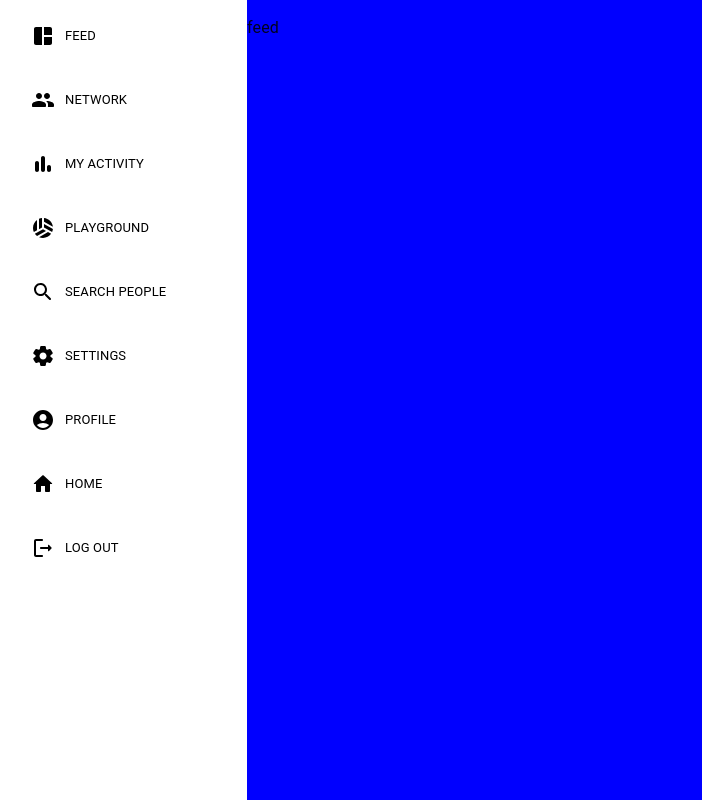
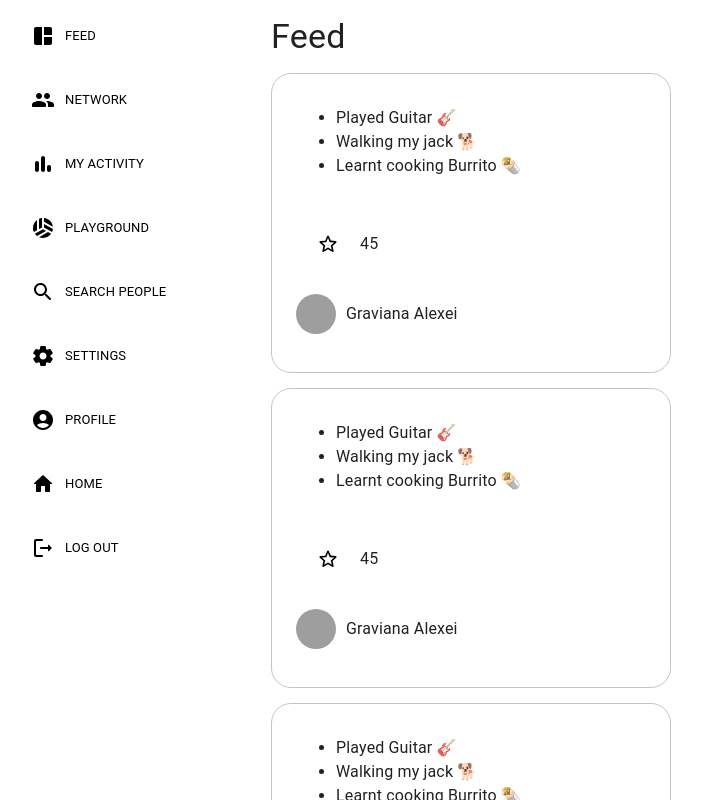
Before and after one commit to Arun89-crypto/SW-E11, a React (Create React App) app in the folder client/: page /dashboard/feed in a window 1280 px wide. Shown: the whole page, without its empty margins (9-711 px from the left). Built offline with nearby package versions, Linux system fonts and the light colour scheme; grey boxes are pictures that could not be loaded.

Commit message:
feat: Dashboard

```diff
--- a/client/src/Routes/Routes.tsx
+++ b/client/src/Routes/Routes.tsx
@@ -1,4 +1,6 @@
 import { useRoutes } from "react-router-dom";
+import Feed from "../components/Feed";
+import Network from "../components/Network";
 import Dashboard from "../pages/dashboard";
 
 const AppRoutes = () => {
@@ -7,8 +9,8 @@ const AppRoutes = () => {
       path: "dashboard",
       element: <Dashboard />,
       children: [
-        { path: "feed", element: <p>feed</p> },
-        { path: "network", element: <p>network</p> },
+        { path: "feed", element: <Feed /> },
+        { path: "network", element: <Network /> },
         { path: "activity", element: <p>activity</p> },
         { path: "playground", element: <p>playground</p> },
         { path: "search", element: <p>search</p> },
--- /dev/null
+++ b/client/src/components/Feed.tsx
@@ -0,0 +1,104 @@
+import { StarBorderRounded } from "@mui/icons-material";
+import { Avatar, Button, Container, Typography } from "@mui/material";
+import React from "react";
+
+const feedpost = {
+  name: "Graviana Alexei",
+  stars: "45",
+  content: [
+    "Played Guitar 🎸",
+    "Walking my jack 🐕",
+    "Learnt cooking Burrito 🌯",
+  ],
+  profilepic:
+    "https://images.unsplash.com/photo-1598507619174-04d674f7fb95?ixlib=rb-1.2.1&ixid=MnwxMjA3fDB8MHxwaG90by1wYWdlfHx8fGVufDB8fHx8&auto=format&fit=crop&w=774&q=80",
+};
+
+const Feed = () => {
+  return (
+    <Container
+      sx={{
+        p: 2,
+        display: "flex",
+        alignItems: "flex-start",
+        flexDirection: "column",
+        justifyContent: "flex-start",
+        overflow: "scroll",
+        maxHeight: "100vh",
+        position: "relative",
+      }}
+    >
+      <Typography variant="h4">Feed</Typography>
+      <FeedPostComp />
+      <FeedPostComp />
+      <FeedPostComp />
+    </Container>
+  );
+};
+
+const FeedPostComp = () => {
+  return (
+    <div
+      style={{
+        width: "100%",
+        maxWidth: "400px",
+        minHeight: "300px",
+        border: "1px solid #C4C4C4",
+        marginTop: "15px",
+        borderRadius: "20px",
+      }}
+    >
+      {/*This will be the post content*/}
+      <Container
+        sx={{
+          width: "100%",
+          display: "flex",
+          alignItems: "flex-start",
+          justifyContent: "flex-center",
+          p: 2,
+        }}
+      >
+        <ul>
+          {feedpost.content.map((cont) => {
+            return <li>{cont}</li>;
+          })}
+        </ul>
+      </Container>
+      {/*This will be the post info*/}
+      <Container
+        sx={{
+          width: "100%",
+          display: "flex",
+          alignItems: "center",
+          justifyContent: "flex-center",
+          p: 2,
+        }}
+      >
+        <Button>
+          <StarBorderRounded />
+        </Button>
+        {feedpost.stars}
+      </Container>
+      <Container
+        sx={{
+          width: "100%",
+          display: "flex",
+          alignItems: "center",
+          justifyContent: "flex-center",
+          p: 2,
+        }}
+      >
+        <Avatar src={feedpost.profilepic} alt="pp"></Avatar>
+        <Typography
+          sx={{
+            marginLeft: "10px",
+          }}
+        >
+          {feedpost.name}
+        </Typography>
+      </Container>
+    </div>
+  );
+};
+
+export default Feed;
--- /dev/null
+++ b/client/src/components/Network.tsx
@@ -0,0 +1,33 @@
+import React from "react";
+import { Container, Typography } from "@mui/material";
+
+const Network = () => {
+  return (
+    <Container
+      sx={{
+        p: 2,
+        display: "flex",
+        alignItems: "flex-start",
+        flexDirection: "column",
+        justifyContent: "flex-start",
+        overflow: "scroll",
+        maxHeight: "100vh",
+        position: "relative",
+      }}
+    >
+      <Typography variant="h4">Your Network</Typography>
+    </Container>
+  );
+};
+
+const FollowingSection = () => {
+  return (
+    <Container
+      sx={{
+        maxWidth: "500px",
+      }}
+    ></Container>
+  );
+};
+
+export default Network;
--- a/client/src/pages/dashboard.tsx
+++ b/client/src/pages/dashboard.tsx
@@ -13,7 +13,7 @@ const Dashboard = () => {
       }}
     >
       <Sidebar />
-      <div style={{ width: "80%", height: "100vh", background: "blue" }}>
+      <div style={{ width: "80%", height: "100vh" }}>
         <Outlet />
       </div>
     </div>
```
Also changed, not shown: client/src/components/ProfileBar.tsx (added, +33 -0 lines).
